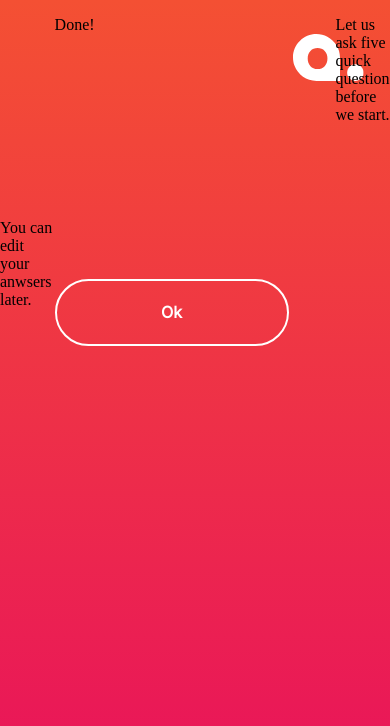
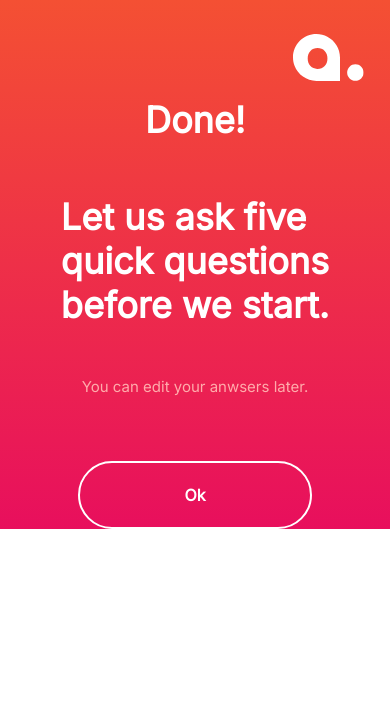
Before and after one commit to DavidTrindade98/projeto-final-etic-2, a React (Create React App) app: page /TutorialSwiper/Done in a window 390 px wide. Shown: the top 726 px of the page. Built offline with nearby package versions, Linux system fonts and the light colour scheme.

Commit message:
Responsive CSS Align

```diff
--- a/src/pages/tutorial/TutorialSwiper.js
+++ b/src/pages/tutorial/TutorialSwiper.js
@@ -17,7 +17,6 @@ import "swiper/css/scrollbar";
 export default function TutorialSwiper() {
   return (
     <div className="TutorialSwiper">
-      <div className="swipper_back_button" src={back}></div>
       <LogoSmall />
       <Swiper
         modules={[Navigation, Pagination, Scrollbar, A11y]}
@@ -30,6 +29,7 @@ export default function TutorialSwiper() {
         onSlideChange={() => console.log("slide change")}
       >
         <SwiperSlide>
+        <div className="swipper_back_button" src={back} alt="back"></div>
           <div className="tutorial">
             <p id="tutorial_text">
               Hi, Jane!<br></br>Heres a short<br></br>tutorial for you:
@@ -93,13 +93,8 @@ export default function TutorialSwiper() {
             <Button buttonTextHolder="Done" />
           </div>
         </SwiperSlide>
-        <div className="skip_the_tutorial">
-        <p id="skip_the_tutorial_text">Skip the tutorial</p>
-      </div>
       </Swiper>
-      <div className="skip_the_tutorial">
-        <p id="skip_the_tutorial_text">Skip the tutorial</p>
-      </div>
+      <p id="skip_the_tutorial_text">Skip the tutorial</p>
     </div>
   );
 }
--- a/src/styles/App.css
+++ b/src/styles/App.css
@@ -33,12 +33,6 @@ default-screen {
   transform: translate(-50%, -50%);
 }
 
-#logo_small{
-  display: flex;
-  margin-left: 75.2vw;
-  margin-top: 4vh;
-}
-
 /*fadeOut Elements Effect*/
 
 @keyframes fadeOut {
--- a/src/styles/components/logo_small.css
+++ b/src/styles/components/logo_small.css
@@ -0,0 +1,9 @@
+@import "../App.css";
+
+#logo_small {
+  height: 47px;
+  width: 70.63999938964844px;
+  border-radius: 0px;
+  margin-left: 75.2vw;
+  margin-top: 4vh;
+}
--- a/src/styles/tutorial/tutorial_last_page.css
+++ b/src/styles/tutorial/tutorial_last_page.css
@@ -1,8 +1,49 @@
 @import "../App.css";
 
-.tutorial_last_page{
-    display: grid;
-    background: var(--background1);
-    grid-template-columns: 14vw 72vw 14vw;
-    grid-template-rows: 24vh 20vh 20vh 20vh 16vh;
+.tutorial_last_page {
+  display: flex;
+  flex-direction: column;
+  justify-content: center;
+  align-self: start;
+  text-align: left;
+  background: var(--background1);
+  min-height: 100%
 }
+
+#done_text {
+  display: flex;
+  justify-content: center;
+  font-family: var(--inter-font);
+  font-size: 36px;
+  font-weight: 700;
+  line-height: 44px;
+  letter-spacing: 0em;
+  text-align: left;
+  color: white;
+  margin-top: 2vh;
+}
+
+#let_us_ask {
+  display: flex;
+  justify-content: center;
+  font-family: var(--inter-font);
+  font-size: 36px;
+  font-weight: 700;
+  line-height: 44px;
+  letter-spacing: 0em;
+  text-align: left;
+  color: white;
+  margin-top: 2vh;
+}
+
+#you_can_edit {
+  display: flex;
+  justify-content: center;
+  color: #FFABAB;
+  font-family: var(--inter-font);
+  font-size: 15px;
+  font-weight: 400;
+  line-height: 18px;
+  letter-spacing: 0em;
+  text-align: left;
+}
--- a/src/styles/tutorial/tutorial_swiper.css
+++ b/src/styles/tutorial/tutorial_swiper.css
@@ -1,27 +1,20 @@
 @import "../App.css";
 
-.TutorialSwiper {
+.TutorialSwiper{
+  display: flex;
+  align-items: center;
+  justify-content: center;
+  flex-direction: column;
   background: var(--background1);
-  width: 100%;
-  height: 100%;
-  position: absolute;
-  top: 50%;
-  left: 50%;
-  transform: translate(-50%, -50%);
 }
 
 .swiper {
-  position: absolute;
   width: 100%;
   height: 100%;
-  top: 50%;
-  left: 50%;
-  transform: translate(-50%, -50%);
 }
 
 .swiper-slide {
-  height: 100%;
-  width: 100%;
+
 }
 
 .swiper-slide img {
@@ -29,7 +22,8 @@
 }
 
 .swiper-pagination {
-  margin-bottom: 28vh;
+  display: flex;
+  justify-content: center;
 }
 
 span.swiper-pagination-bullet {
@@ -40,13 +34,12 @@ span.swiper-pagination-bullet {
   background: rgba(255, 255, 255, 0.3);
 }
 
-.swiper swiper-initialized swiper-horizontal swiper-backface-hidden{
+.swiper swiper-initialized swiper-horizontal swiper-backface-hidden {
   height: auto;
-
 }
 
 .swipper_back_button {
-  position: absolute;
+  position: flex;
   cursor: pointer;
   width: 11px;
   height: 23px;
@@ -64,6 +57,7 @@ span.swiper-pagination-bullet {
 }
 
 #skip_the_tutorial {
+  display: flex;
   background: #ffabab;
   font-family: var(--inter-font);
   font-size: 15px;
@@ -79,7 +73,6 @@ span.swiper-pagination-bullet {
   display: flex;
   flex-direction: column;
   justify-content: center;
-  flex-direction: column;
 }
 
 .tutorial_swiper .tutorial {
@@ -97,6 +90,7 @@ span.swiper-pagination-bullet {
   text-align: left;
   color: white;
   margin-top: 2vh;
+
 }
 
 #tutorial_middle_icon {
@@ -126,11 +120,9 @@ span.swiper-pagination-bullet {
   height: auto;
 }
 
-
-.skip_the_tutorial{
+.skip_the_tutorial {
   display: flex;
-  flex-direction: column;
-  margin-bottom: 30vh;
+  align-items: center;
 }
 
 #skip_the_tutorial_text {
@@ -140,6 +132,5 @@ span.swiper-pagination-bullet {
   line-height: 18px;
   letter-spacing: 0em;
   text-align: center;
-  color: #FFABAB;
-
+  color: #ffabab;
 }
```
